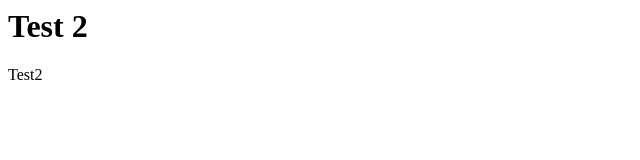
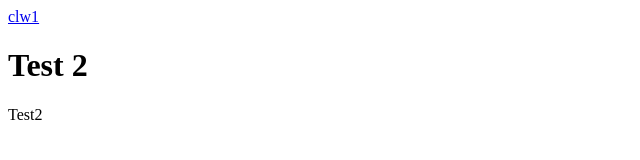
Before and after one commit to alexret345/IT, a plain HTML site: page index.html in a window 1280 px wide. Shown: the whole page, without its empty margins (0-640 px from the left). Drawn offline with Linux system fonts and the light colour scheme.

Commit message:
Update index.html

```diff
--- a/index.html
+++ b/index.html
@@ -5,6 +5,7 @@
     <title>BTest 1</title>
 </head>
 <body>
+    <a href="Classwork1.html"> clw1 </a>
     <h1>Test 2</h1>
     <p>Test2</p>
 </body>
```
